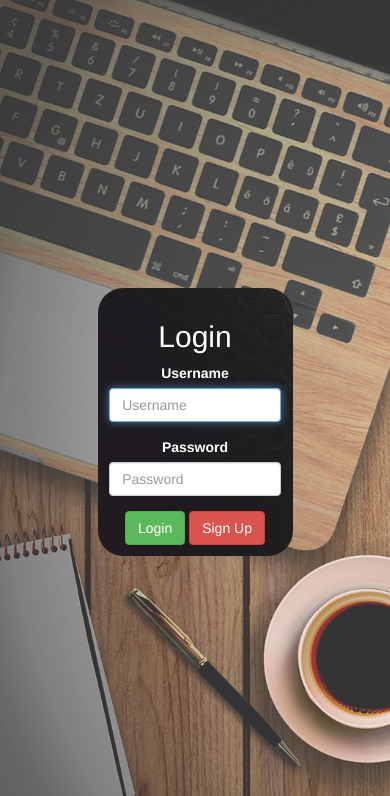
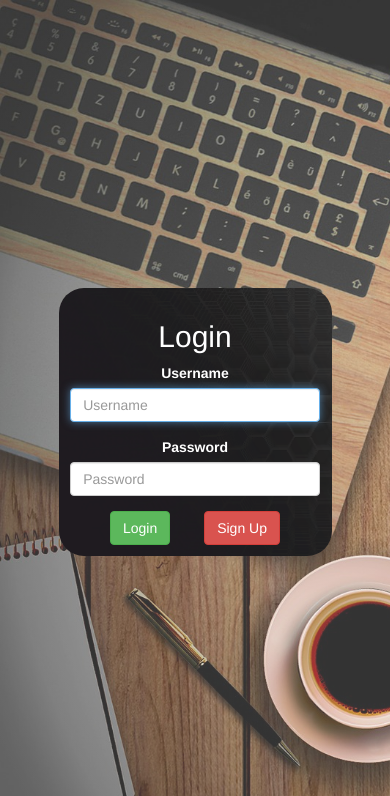
Before and after one commit to arvindspanicker/DjangoVideoPlayer, a Django app: page /accounts/login in a window 390 px wide. Shown: the top 796 px of the page. Run offline with Django 3.2, Linux system fonts and the light colour scheme; parts of the project's set-up code (start-up, migrations or seed data) failed here and were passed over; some libraries are stand-ins or nearby versions.

Commit message:
Login and Signup page as responsive.

```diff
--- /dev/null
+++ b/videoplayer/videoplayer/static/css/login_page/responsive.css
@@ -0,0 +1,12 @@
+@media screen and (max-width:5200px){
+ .form {width: 25%;}
+}
+@media screen and (max-width:2058px){
+ .form {width: 50%;}
+}
+@media screen and (max-width:500px){
+    .form {width: 70%;}
+}
+@media screen and (max-width:350px){
+    .form {width: 80%;}
+}
--- a/videoplayer/videoplayer/static/css/login_page/styles.css
+++ b/videoplayer/videoplayer/static/css/login_page/styles.css
@@ -34,3 +34,7 @@ body {
 .form label{
     color: white !important;
 }
+
+button{
+    margin-right: 30px;
+}
--- a/videoplayer/videoplayer/templates/registration/registration_base.html
+++ b/videoplayer/videoplayer/templates/registration/registration_base.html
@@ -15,6 +15,7 @@
 
     <script src="https://cdnjs.cloudflare.com/ajax/libs/popper.js/1.12.9/umd/popper.min.js" integrity="sha384-ApNbgh9B+Y1QKtv3Rn7W3mgPxhU9K/ScQsAP7hUibX39j7fakFPskvXusvfa0b4Q" crossorigin="anonymous"></script>
     <link rel="stylesheet" href="{% static '/css/login_page/styles.css' %}" type="text/css">
+    <link rel="stylesheet" href="{% static '/css/login_page/responsive.css' %}" type="text/css">
 
   </head>
   <body class="text-center">
```
Also changed, not shown: videoplayer/accounts/forms/user.py (+7 -0 lines).
